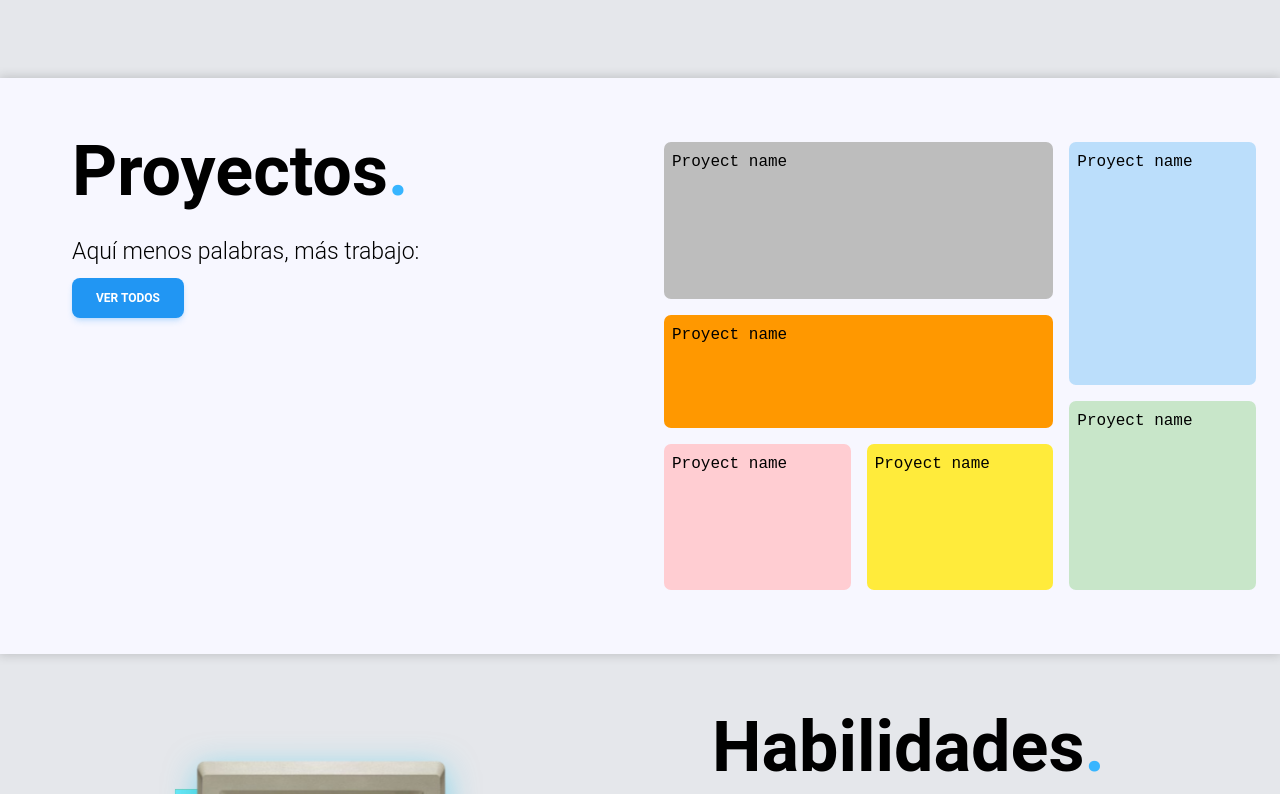
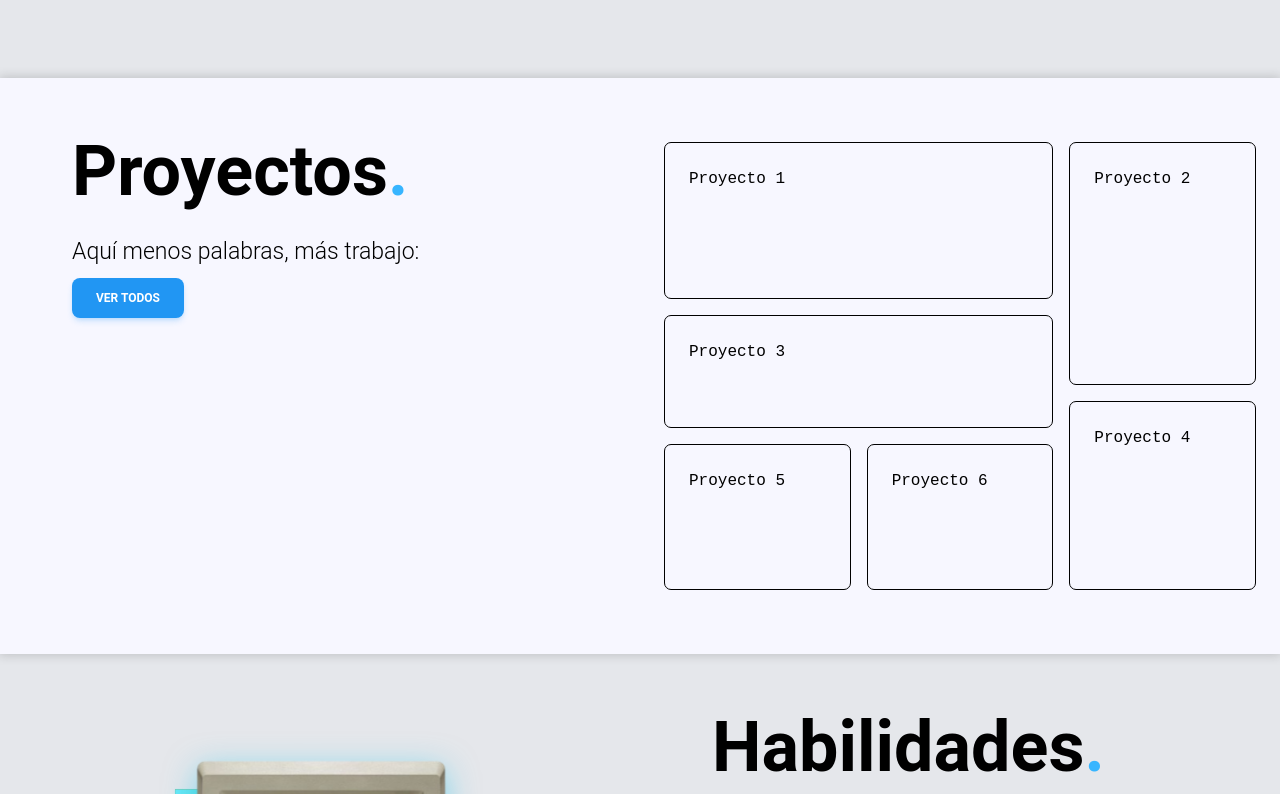
Before and after one commit to jaycode404/jaycode-landing, a React (Vite) app: page / in a window 1280 px wide. Shown: the part 466-1260 px from the top of the page. Built offline with nearby package versions, Linux system fonts and the light colour scheme; data requests are answered from the project's data file.

Commit message:
proyectos grid

```diff
--- a/src/components/Header.jsx
+++ b/src/components/Header.jsx
@@ -50,6 +50,8 @@ export default function Header() {
             />
 
         </div>
+
+
       </div>
     </header>
   );
--- a/src/components/ProyectosGrid.jsx
+++ b/src/components/ProyectosGrid.jsx
@@ -1,47 +1,55 @@
-import React, { useEffect, useState } from "react";
+import React from "react";
 import { Typography } from "@material-tailwind/react";
 
 export default function ProyectosGrid() {
-  const [proyectos, setProyectos] = useState([]);
-
-  useEffect(() => {
-    const getProyectos = () => {
-      fetch("http://localhost:4000/proyectos")
-        .then((res) => res.json())
-        .then((data) => {
-          setProyectos(data);
-        })
-        .catch((error) => {
-          console.error("Error al obtener los datos:", error);
-        });
-    };
-    getProyectos();
-  }, []);
-
-  const imagenStyle = {
-    filter: "blur(3px)",
-  };
+  const data = [
+    {
+      imageLink: "/assets/bmo.png",
+      colSpan: 2,
+      rowSpan: 4,
+    },
+    {
+      imageLink: "/assets/bmo.png",
+      colSpan: 1,
+      rowSpan: 6,
+    },
+    {
+      imageLink: "/assets/bmo.png",
+      colSpan: 2,
+      rowSpan: 3,
+    },
+    {
+      imageLink: "/assets/bmo.png",
+      colSpan: 1,
+      rowSpan: 6,
+    },
+    {
+      imageLink: "/assets/bmo.png",
+      colSpan: 1,
+      rowSpan: 5,
+    },
+    {
+      imageLink: "/assets/bmo.png",
+      colSpan: 1,
+      rowSpan: 5,
+    },
+  ];
 
   return (
     <div className="proyect-grid-container">
-      <div className="bg-gray-400 col-span-2 row-span-4">
-        <p>Proyect name</p>
-      </div>
-      <div className="bg-blue-100 col-span-1 row-span-6">
-        <p>Proyect name</p>
-      </div>
-      <div className="bg-orange-500 col-span-2 row-span-3">
-        <p>Proyect name</p>
-      </div>
-      <div className="bg-green-100 col-span- row-span-6">
-        <p>Proyect name</p>
-      </div>
-      <div className="bg-red-100 col-span-1 row-span-5">
-        <p>Proyect name</p>
-      </div>
-      <div className="bg-yellow-500 col-span-1 row-span-5">
-        <p>Proyect name</p>
-      </div>
+      {data.map(({ imageLink, colSpan, rowSpan }, index) => (
+        <div
+          key={index}
+          style={{
+            gridColumnEnd: `span ${colSpan}`,
+            gridRowEnd: `span ${rowSpan}`,
+            border: "1px solid black",
+            padding: "1rem",
+          }}
+        >
+          <p>Proyecto {index + 1}</p>
+        </div>
+      ))}
     </div>
   );
 }
--- a/src/index.css
+++ b/src/index.css
@@ -22,8 +22,8 @@ body {
   background-color: rgb(229, 231, 235);
   /* background: linear-gradient(to top, #001f3f, #001a35, #001226, #000c1c); */
 }
-p{
-  font-family: 'Courier New', Courier, monospace;
+p {
+  font-family: "Courier New", Courier, monospace;
 }
 @media (min-width: 210px) {
   /* GENERAL---------------------------- */
@@ -134,14 +134,10 @@ p{
   }
   /* PROYECTS--------------------------- */
   .proyect-grid-container {
-    display: grid;
+    display: flex;
+    flex-direction: column;
     height: 30rem;
-    grid-template-columns: 1fr 1fr 1fr; /* Tres columnas de ancho igual */
-    grid-template-rows: repeat(
-      10,
-      1fr
-    ); /* Dos filas de 100px de alto cada una */
-    gap: 1rem;
+    gap: .6rem;
     padding: 1rem;
   }
   /* CONTACTO---------------------------- */
@@ -616,17 +612,11 @@ p{
     z-index: -1;
   }
   /* PROYECTS-------------------- */
-  .grid {
-    grid-template-columns: repeat(auto-fill, minmax(170px, 1fr));
-  }
+
   .proyect-grid-container {
     display: grid;
-    height: 30rem;
-    grid-template-columns: 1fr 1fr 1fr; /* Tres columnas de ancho igual */
-    grid-template-rows: repeat(
-      10,
-      1fr
-    ); /* Dos filas de 100px de alto cada una */
+    grid-template-columns: 1fr 1fr 1fr;
+    grid-template-rows: repeat(10, 1fr);
     gap: 1rem;
     padding: 1rem;
   }
@@ -1026,9 +1016,7 @@ shadowBlue {
     rgba(56, 163, 165, 0.2),
     rgba(87, 204, 153, 0.2)
   );
-  backdrop-filter: blur(
-    20px
-  );
+  backdrop-filter: blur(20px);
 }
 
 @keyframes slide {
@@ -1124,7 +1112,14 @@ shadowBlue {
 
 .proyect-grid-container div {
   border-radius: 7px;
+  border: 2px solid black;
 }
 .proyect-grid-container p {
-  padding: .5rem;
+  padding: 0.5rem;
 }
+
+.img-bg {
+  background-image: url("/public/assets/bmo.png");
+  background-position: center;
+  background-size: cover;
+}
```
